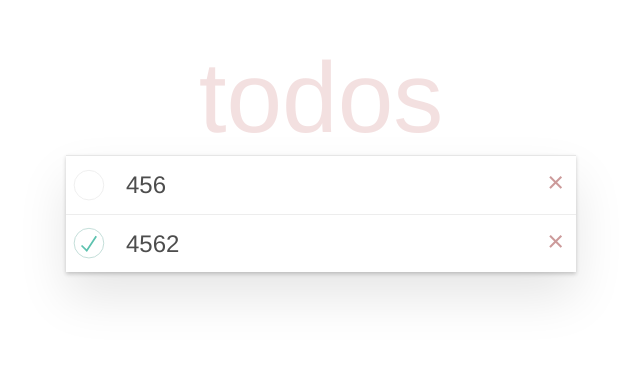
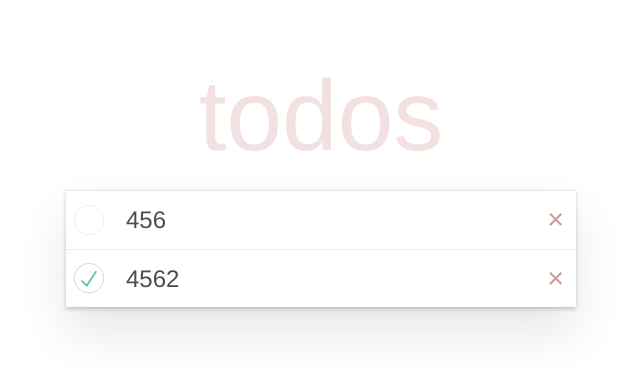
Before and after one commit to Anna-Borodaienko/Todo-App-React-Redux, a React (Create React App) app: page / in a window 1280 px wide. Shown: the top 370 px of the page, without its empty margins (319-959 px from the left). Built offline with nearby package versions, Linux system fonts and the light colour scheme.

Commit message:
fix styles for todo card and app title

```diff
--- a/src/App.styled.ts
+++ b/src/App.styled.ts
@@ -19,5 +19,6 @@ export const Title = styled.h1`
   font-size: 100px;
   font-weight: 100;
   text-align: center;
+  line-height: 1.5;
   color: rgba(175, 47, 47, 0.15);
 `
--- a/src/components/TodoCard/TodoCard.styled.ts
+++ b/src/components/TodoCard/TodoCard.styled.ts
@@ -60,7 +60,7 @@ export const StyledInput = styled.input`
   transition: color 0.4s;
 `
 
-export const StyledTitle = styled.span`
+export const StyledTitle = styled.div`
   padding: 12px 15px;
 
   word-break: break-all;
@@ -68,10 +68,7 @@ export const StyledTitle = styled.span`
 `
 
 export const StyledButton = styled.button`
-  position: absolute;
-  right: 12px;
-  top: 0;
-  bottom: 0;
+  margin-right: 12px;
 
   font-size: 120%;
   line-height: 1;
@@ -79,15 +76,20 @@ export const StyledButton = styled.button`
   font-weight: inherit;
   color: #cc9a9a;
 
-  float: right;
   border: 0;
   background: none;
   cursor: pointer;
 
-  transform: translateY(-2px);
   transition: color 0.2s ease-out;
 
   &:hover {
     color: #af5b5e;
   }
 `
+
+export const Container = styled.div`
+  display: flex;
+  justify-content: space-between;
+  align-items: center;
+  gap: 5px;
+`
--- a/src/components/TodoCard/index.tsx
+++ b/src/components/TodoCard/index.tsx
@@ -7,10 +7,11 @@ import {
   StyledInput,
   StyledTitle,
   StyledButton,
+  Container,
 } from "./TodoCard.styled"
 import { useInput } from "../hooks/useInput"
 import { useDispatch } from "react-redux"
-import { removeTodo, toggleTodo } from "../../store/todoSlice"
+import { editTodo, removeTodo, toggleTodo } from "../../store/todoSlice"
 
 interface TodoCardProps {
   todo: Todo
@@ -40,10 +41,14 @@ const TodoCard: React.FC<TodoCardProps> = ({ todo }: TodoCardProps) => {
   const handleSubmit = (event: React.FormEvent<HTMLFormElement>): void => {
     event.preventDefault()
     handleEditing(true)
-    if (value !== title) {
+    if (value !== title && value !== "") {
+      dispatch(editTodo({id, title: value}))
       handleEditing(false)
+    } else if (value !== title && value === "") {
+      dispatch(removeTodo({id}))
+      handleEditing(false);
     } else {
-      handleEditing(false)
+      handleEditing(false);
     }
   }
 
@@ -70,7 +75,7 @@ const TodoCard: React.FC<TodoCardProps> = ({ todo }: TodoCardProps) => {
           />
         </form>
         :
-        <>
+        <Container>
           <StyledTitle
             data-cy="TodoTitle"
             onDoubleClick={(): void => setIsEditing(true)}
@@ -80,7 +85,7 @@ const TodoCard: React.FC<TodoCardProps> = ({ todo }: TodoCardProps) => {
           <StyledButton type="button" data-cy="TodoDeleteButton" onClick={() => dispatch(removeTodo({id}))}>
               ×
           </StyledButton>
-        </>
+        </Container>
       }
     </Wrapper>
   )
```
